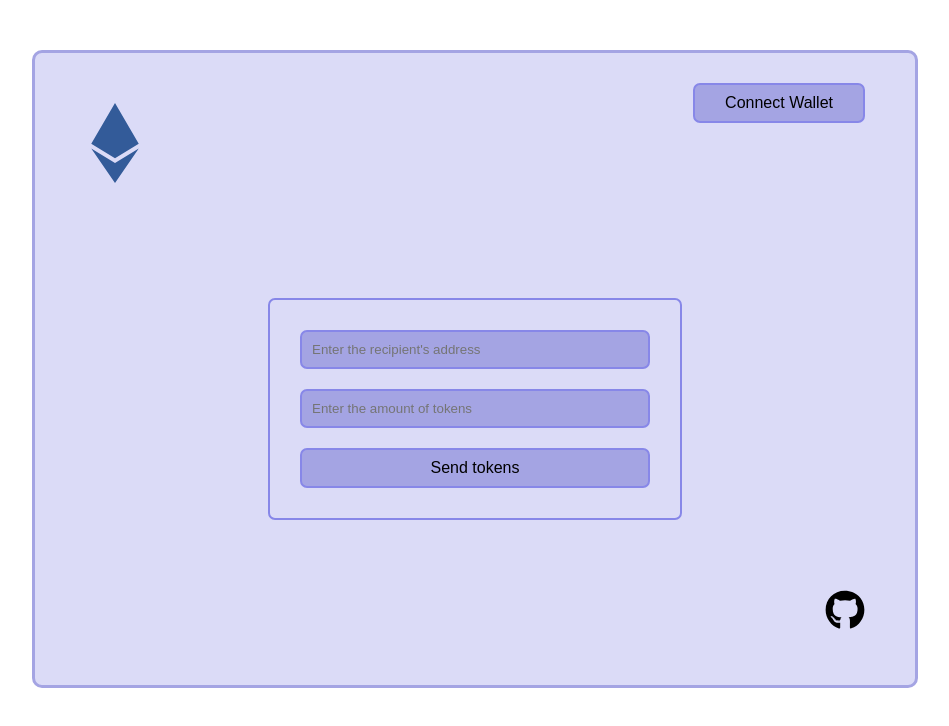
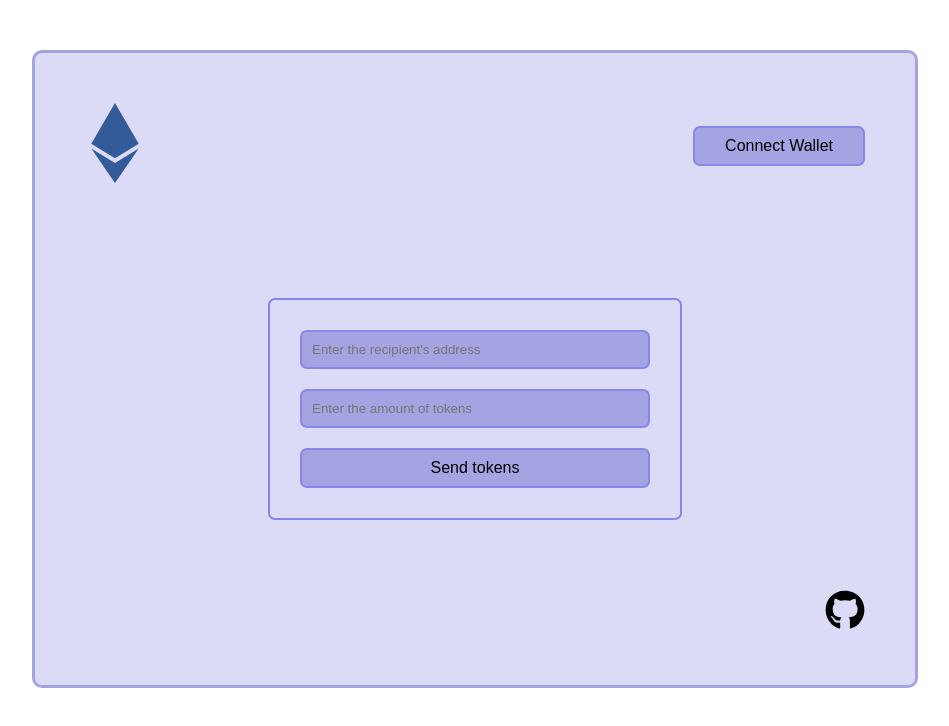
Before and after one commit to Victoria257/my-wallet-app, a React (Vite) app: page / in a window 1280 px wide. Shown: the top 726 px of the page, without its empty margins (165-1114 px from the left). Built offline with nearby package versions, Linux system fonts and the light colour scheme.

Commit message:
add visualAddress and fix some bags

```diff
--- /dev/null
+++ b/src/components/Checksum/Checksum.js
@@ -0,0 +1 @@
+export const Checksum = (address) => {};
--- a/src/components/ConnectWallet/ConnectWallet.jsx
+++ b/src/components/ConnectWallet/ConnectWallet.jsx
@@ -41,18 +41,16 @@ const ConnectWallet = ({
     }
   };
 
+  const visualBalance = balance.slice(0, 5);
+  const visualAddress =
+    connectedAddress.slice(0, 5) + "..." + connectedAddress.slice(-4);
   return (
     <div>
-      {connectedAddress ? (
-        <div className={css.container}>
-          <p className={css.address}>{connectedAddress}</p>
-          <p className={css.balance}>Balance: {balance} ETH</p>
-        </div>
-      ) : (
-        <button className={css.button} onClick={connectWallet}>
-          Connect Wallet
-        </button>
-      )}
+      <button className={css.button} onClick={connectWallet}>
+        {!connectedAddress
+          ? "Connect Wallet"
+          : `${visualBalance}     ${visualAddress}`}
+      </button>
     </div>
   );
 };
--- a/src/components/ConnectWallet/ConnectWallet.module.css
+++ b/src/components/ConnectWallet/ConnectWallet.module.css
@@ -6,14 +6,12 @@
 }
 
 .button {
-  position: absolute;
-  right: 0;
-  top: -20px;
   cursor: pointer;
   border-radius: 7px;
   padding: 10px 30px;
   background-color: rgb(164, 164, 227);
   border: solid 2px rgb(135, 135, 232);
+  white-space: pre;
 
   font-size: 16px;
   font-weight: 500;
@@ -23,16 +21,4 @@
   &:active {
     background-color: rgb(153, 153, 230);
   }
-
-  @media screen and (max-width: 779px) {
-    margin-top: 40px;
-  }
 }
-
-.address {
-  padding: 0 10px;
-  overflow-wrap: break-word;
-}
-
-.balance {
-}
--- a/src/components/Form/Form.jsx
+++ b/src/components/Form/Form.jsx
@@ -1,6 +1,7 @@
 import Web3 from "web3";
 import { useState } from "react";
 import css from "./Form.module.css";
+import { Checksum } from "../Checksum/Checksum";
 
 export const Form = ({ web3, connectedAddress }) => {
   const [address, setAddress] = useState("");
@@ -27,7 +28,7 @@ export const Form = ({ web3, connectedAddress }) => {
 
       alert("Платіж пройшов успішно");
       setAddress("");
-      setAmount(0);
+      setAmount("");
     } catch (error) {
       alert("Платіж не пройшов");
       console.error("Error sending tokens:", error);
@@ -44,6 +45,10 @@ export const Form = ({ web3, connectedAddress }) => {
     console.log(event.target.value);
   };
 
+  const addressRegex = /^0x([0-9A-Fa-f]{40})$/;
+  const isValidFormatAddress = addressRegex.test(address);
+  // const checksumAddress = Checksum(address);
+  // console.log(checksumAddress);
   return (
     <div className={css.container}>
       <form className={css.form}>
--- a/src/components/Logo/Logo.jsx
+++ b/src/components/Logo/Logo.jsx
@@ -2,9 +2,13 @@ import { FaEthereum } from "react-icons/fa";
 import css from "./Logo.module.css";
 
 export const Logo = () => {
+  const handleLogoClick = () => {
+    window.location.reload();
+  };
+
   return (
-    <div>
+    <a onClick={handleLogoClick}>
       <FaEthereum className={css.icon} />
-    </div>
+    </a>
   );
 };
--- a/src/pages/MainPage/MainPage.jsx
+++ b/src/pages/MainPage/MainPage.jsx
@@ -24,7 +24,11 @@ export const MainPage = () => {
         <Form web3={web3} connectedAddress={connectedAddress} />
       </main>
       <footer className={css.footer}>
-        <a href="https://github.com/Victoria257/my-wallet-app" target="_blank">
+        <a
+          href="https://github.com/Victoria257/my-wallet-app"
+          target="_blank"
+          rel="noopener noreferrer"
+        >
           <FaGithub className={css.gitIcon} />
         </a>
       </footer>
--- a/src/pages/MainPage/MainPage.module.css
+++ b/src/pages/MainPage/MainPage.module.css
@@ -11,6 +11,9 @@
   border: solid 3px rgb(164, 164, 227);
 
   @media screen and (min-width: 480px) and (max-width: 779px) {
+    display: flex;
+    flex-direction: column;
+    justify-content: space-between;
     max-width: 480px;
     padding: 50px 20px;
     min-height: calc(100vh - 100px);
@@ -27,14 +30,9 @@
   }
 }
 .header {
-  position: relative;
   display: flex;
   justify-content: space-between;
   align-items: center;
-  @media screen and (max-width: 779px) {
-    display: block;
-    text-align: start;
-  }
 }
 
 .footer {
```
